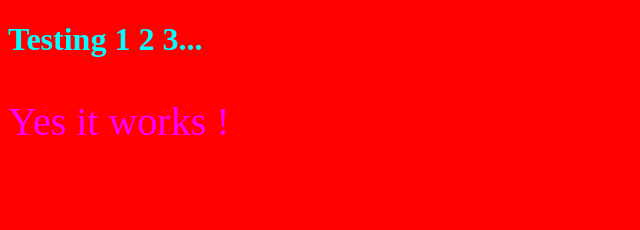
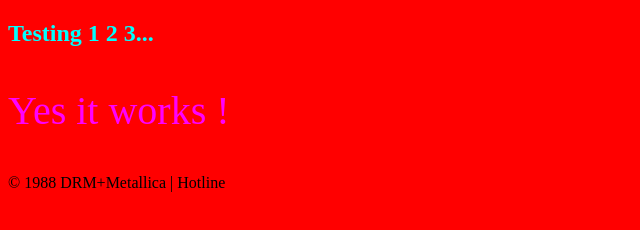
Before and after one commit to michaInholland/michainholland.github.io, a plain HTML site: page index.html in a window 1280 px wide. Shown: the whole page, without its empty margins (0-640 px from the left). Drawn offline with Linux system fonts and the light colour scheme.

Commit message:
Pipe added

```diff
--- a/index.html
+++ b/index.html
@@ -15,11 +15,17 @@
 	</head>
 
 	<body>
+		<article>
 			<h1>
 				Testing 1 2 3...
 			</h1>
 			<p>
 				Yes it works !
 			</p>
+		</article>
+		<footer>
+			&copy; 1988 DRM&plus;Metallica &vert; Hotline
+		</footer>
+
 	</body>
 </html>
```
Lines whose indentation alone changed are shown as unchanged.
